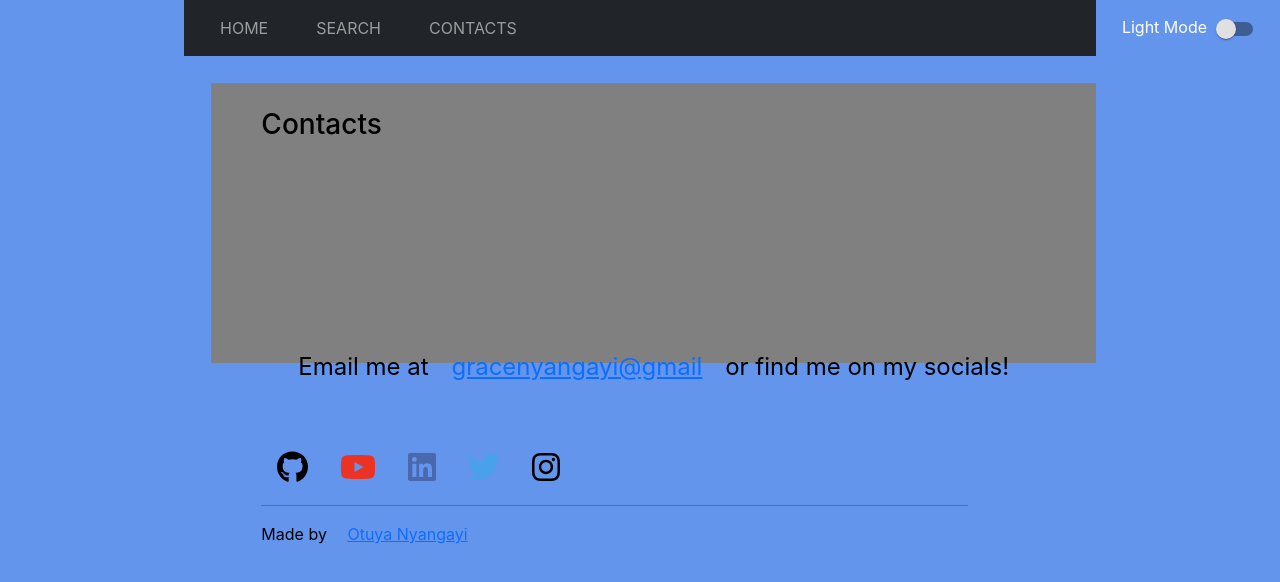
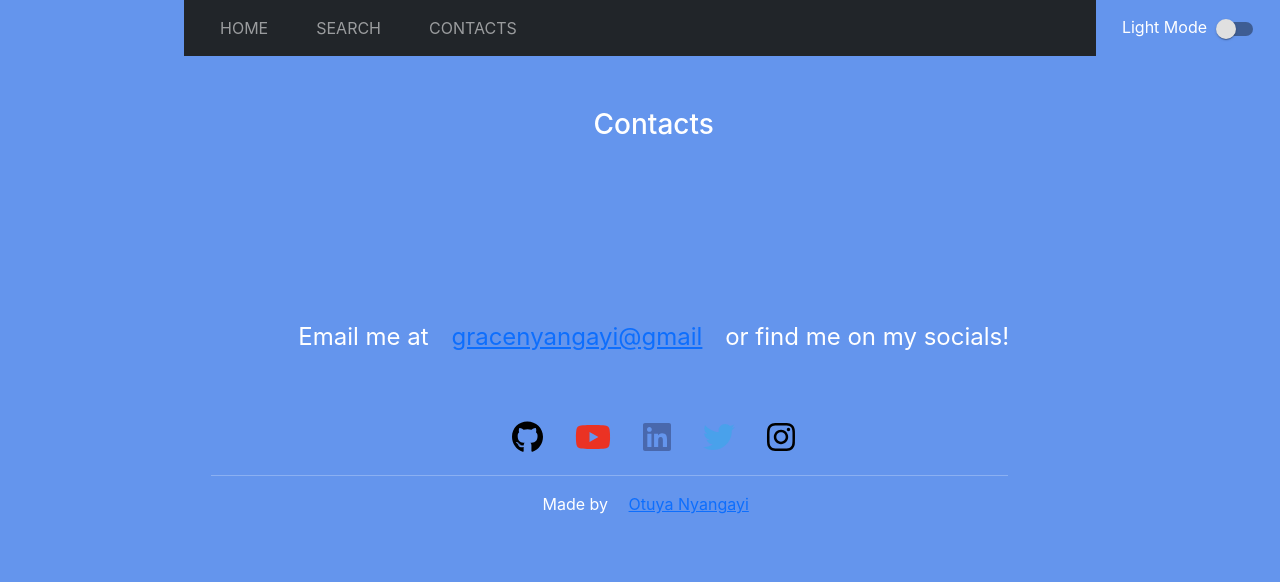
Before and after one commit to Otuyanyangayi/DictionaryApp, a React (Create React App) app: page /DictionaryApp/contacts in a window 1280 px wide. Shown: the top 582 px of the page. Built offline with nearby package versions, Linux system fonts and the light colour scheme; no server answers.

Commit message:
style contacts.css

```diff
--- a/src/components/Contacts/Contacts.css
+++ b/src/components/Contacts/Contacts.css
@@ -1,21 +1,27 @@
 .contacts {
-    background-color: grey;
-    display: inline-block;
+
+    display: block;
     flex-direction: column;
     align-items: center;
     justify-content: space-evenly;
-    color: black;
+    text-align: center;
     height: 35vh;
     width: 97%;
     margin: 3%;
-    padding: 25px 50px;
+    padding: 25px 0 50px;
   }
+  .p{
+    text-align: center;
+    text-transform: none;
+    padding: 0px 0 50px;
 
+  }
   a {
     align-items: center;
     margin: 0 1rem;
     transition: transform 250ms;
     display: inline-block;
+    justify-content: space-evenly;
   }
   a.contacts:hover {
     transform: translateY(-2px);
```
